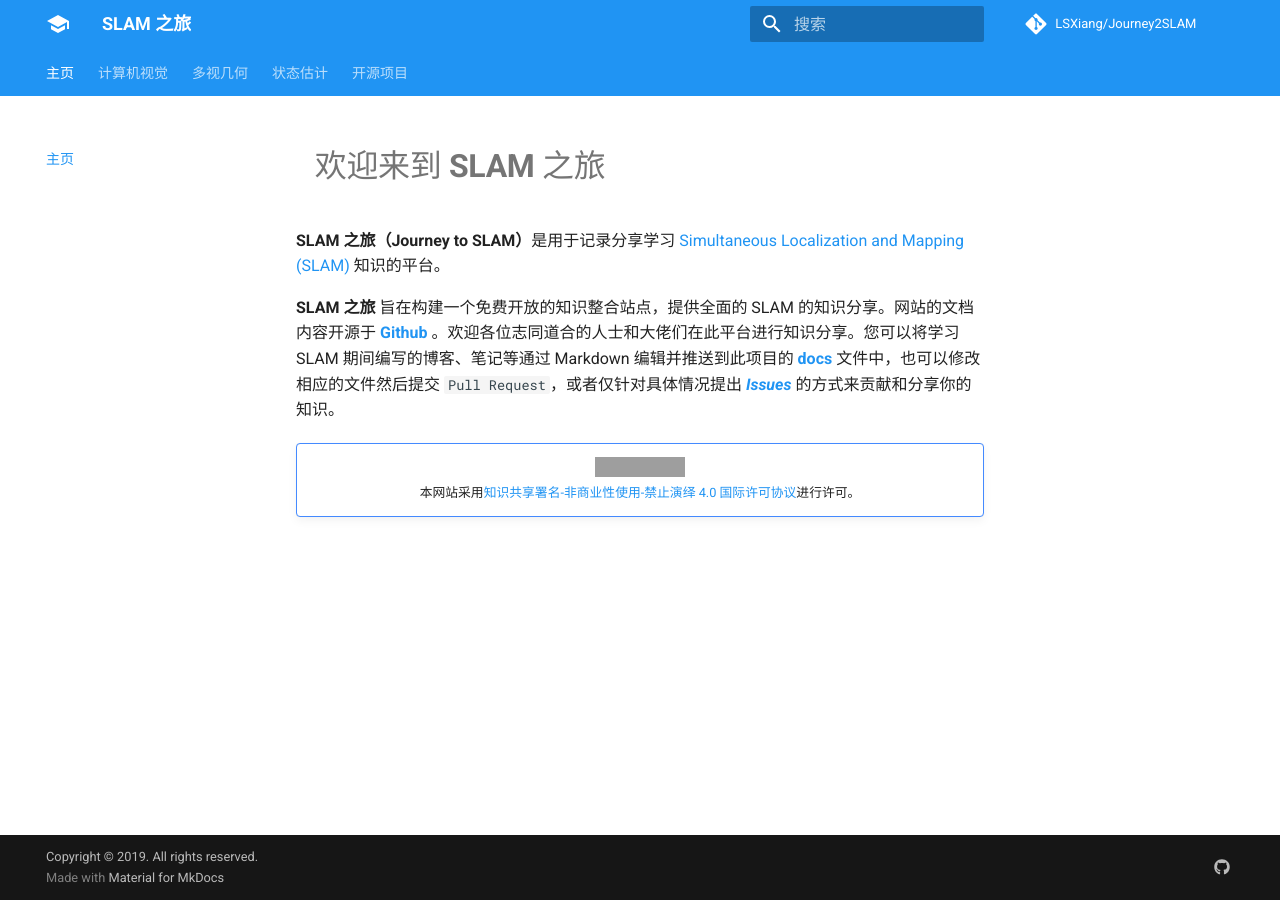
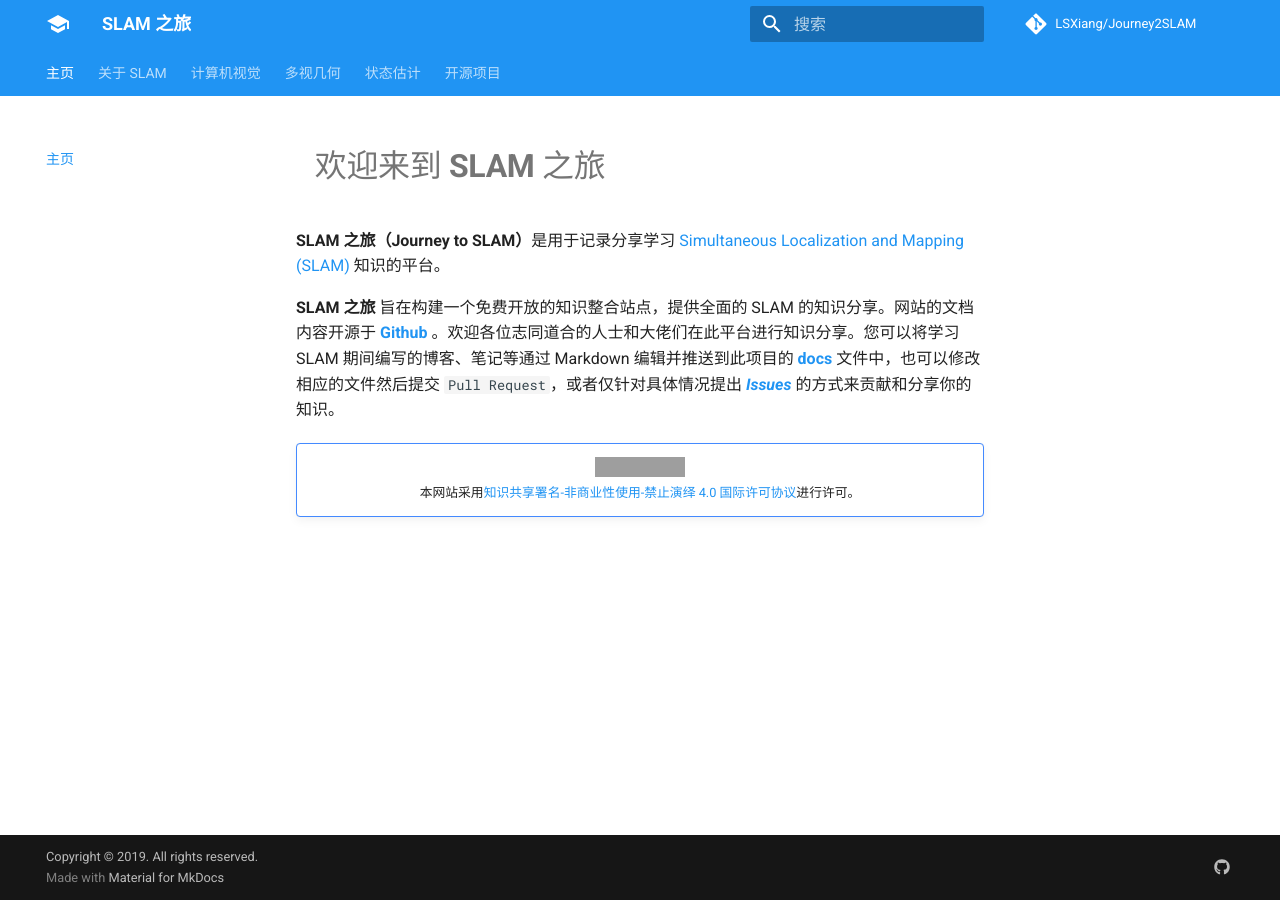
Before and after one commit to LSXiang/Journey2SLAM, an MkDocs documentation site: the page built from docs/index.md, in a window 1280 px wide. Built offline with MkDocs 1.6.1 and Material for MkDocs 9.7.7, drawn with Linux system fonts in a browser that asks for light colours; comment, search, counter and statistics services are not loaded; grey boxes are pictures that could not be loaded.

Commit message:
update project of navigation

```diff
--- a/mkdocs.yml
+++ b/mkdocs.yml
@@ -38,8 +38,9 @@ docs_dir: docs
 # Navigation
 nav:
 - 主页: index.md
+- 关于 SLAM: aboutSLAM.md
 - 计算机视觉:
-    - 目录: computer_vision/computer_vision.md
+    - 概述: computer_vision/computer_vision.md
     - 图像滤波器: computer_vision/image_filtering.md
 - 多视几何:
     - 概览: multiple_view_geometry/mvg.md
```
